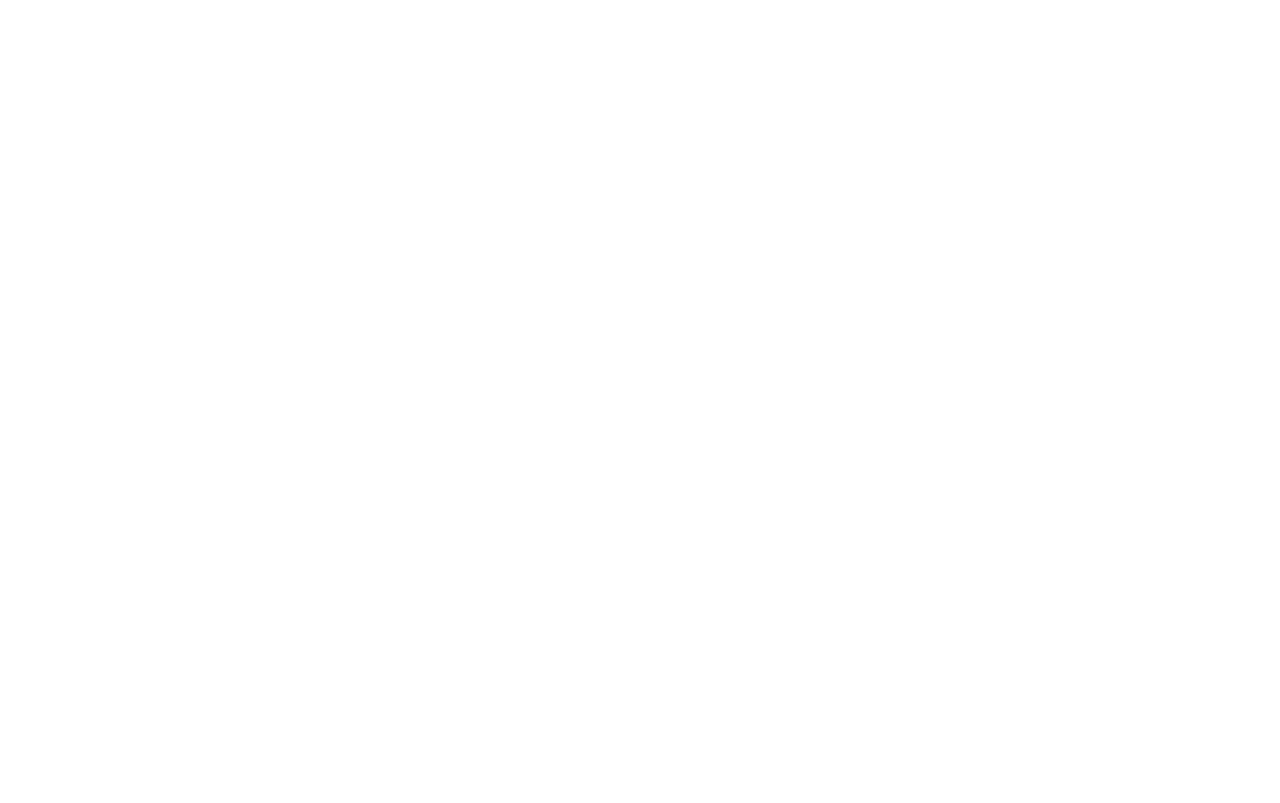
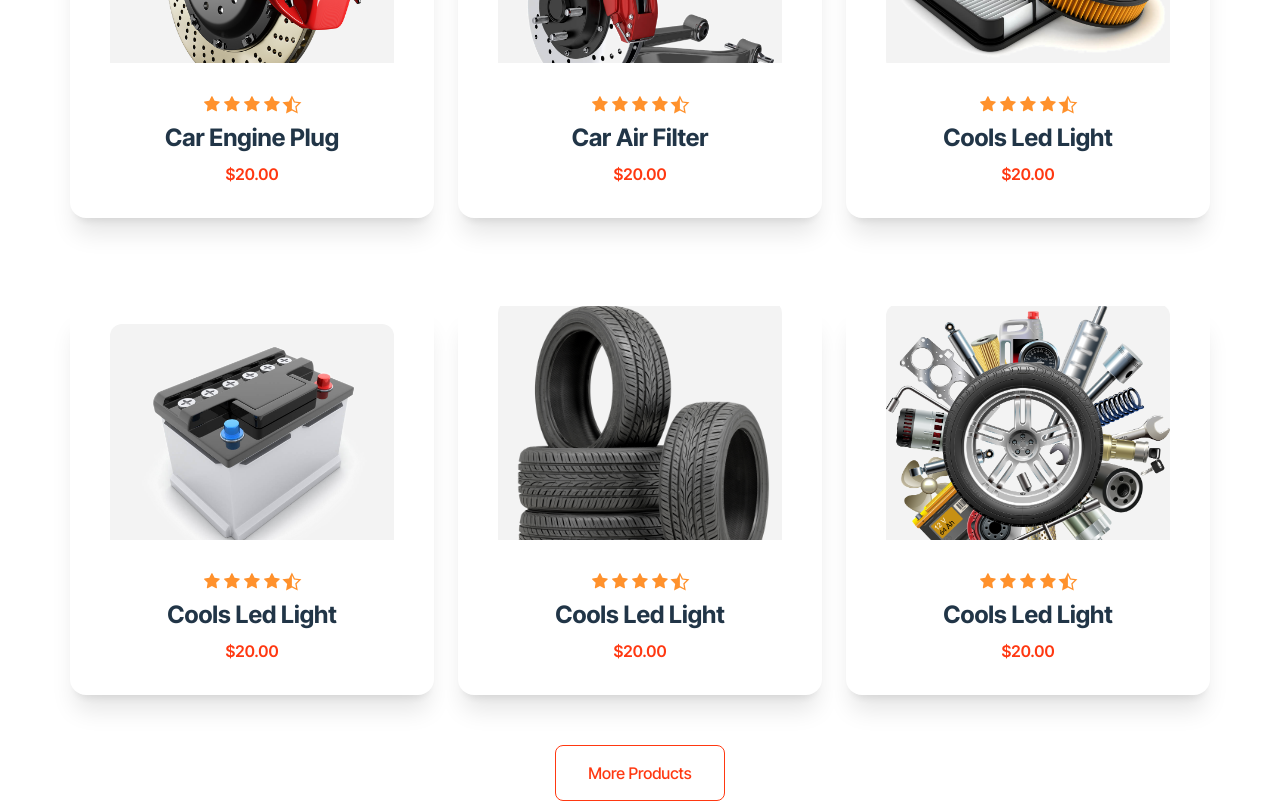
Before and after one commit to rezwanrahimr/Genius-Car-Client, a React (Vite) app: page / in a window 1280 px wide. Shown: the part 3600-4403 px from the top of the page. Before the commit the page ends 3450 px from the top, so only its background shows below. Built offline with nearby package versions, Linux system fonts and the light colour scheme.

Commit message:
products section done

```diff
--- /dev/null
+++ b/public/products.json
@@ -0,0 +1,38 @@
+[
+  {
+    "_id": 1,
+    "title": "Car Engine Plug",
+    "price": 20.0,
+    "img": "/src/assets/images/products/1.png"
+  },
+  {
+    "_id": 2,
+    "title": "Car Air Filter",
+    "price": 20.0,
+    "img": "/src/assets/images/products/2.png"
+  },
+  {
+    "_id": 3,
+    "title": "Cools Led Light",
+    "price": 20.0,
+    "img": "/src/assets/images/products/3.png"
+  },
+  {
+    "_id": 4,
+    "title": "Cools Led Light",
+    "price": 20.0,
+    "img": "/src/assets/images/products/4.png"
+  },
+  {
+    "_id": 5,
+    "title": "Cools Led Light",
+    "price": 20.0,
+    "img": "/src/assets/images/products/5.png"
+  },
+  {
+    "_id": 6,
+    "title": "Cools Led Light",
+    "price": 20.0,
+    "img": "/src/assets/images/products/6.png"
+  }
+]
--- a/public/service.json
+++ b/public/service.json
@@ -107,6 +107,7 @@
     "_id": "635b5b691dafe382a9da8c99",
     "service_id": "03",
     "title": "Automatic Services",
+
     "img": "https://i.ibb.co/wh7t3N3/555.jpg",
     "price": "30.00",
     "description": "Lorem ipsum dolor sit amet consectetur adipisicing elit. Eius veniam nostrum dolores nemo quas. Minima ullam, veniam, nesciunt quae dolore animi blanditiis deserunt, ea esse dolorum ipsum quibusdam ipsa! Corrupti at, excepturi, fugiat aut nihil neque aliquid sapiente dignissimos provident, animi molestiae ipsum. Repudiandae ipsa id nihil reiciendis soluta eos ducimus pariatur, nam architecto tenetur quo quos commodi est libero repellendus vitae. Fuga numquam nulla nam, facere neque expedita voluptatibus pariatur necessitatibus vel, dignissimos ab esse magni accusamus eveniet ad corrupti, architecto nostrum. Aspernatur ex quibusdam at cum nulla!",
--- a/src/Pages/Home/Home.jsx
+++ b/src/Pages/Home/Home.jsx
@@ -3,6 +3,7 @@
 import About from "./About/About";
 import Service from "./Service/Service";
 import Info from "./Info/Info";
+import Products from "./Products/Products";
 
 const Home = () => {
   return (
@@ -11,6 +12,7 @@
       <About></About>
       <Service></Service>
       <Info></Info>
+      <Products></Products>
     </div>
   );
 };
--- /dev/null
+++ b/src/Pages/Home/Products/ProductCard/ProductsCard.jsx
@@ -0,0 +1,41 @@
+import React from "react";
+import { AiFillStar } from "react-icons/ai";
+import { ImStarHalf } from "react-icons/im";
+import "./productsCard.css";
+
+const ProductsCard = ({ product }) => {
+  const { _id, title, img, price } = product;
+
+  return (
+    <div>
+      <div
+        className="card  bg-base-100 shadow-xl mt-16"
+        style={{ width: "364px", height: "389px" }}
+      >
+        <figure className="px-10 pt-10">
+          <img
+            src={img}
+            alt="Shoes"
+            className="rounded-xl"
+            style={{ backgroundColor: "#F3F3F3" }}
+          />
+        </figure>
+        <div className="card-body items-center text-center">
+          <p className="flex">
+            <AiFillStar className="star-icon "></AiFillStar>
+            <AiFillStar className="star-icon "></AiFillStar>
+            <AiFillStar className="star-icon "></AiFillStar>
+            <AiFillStar className="star-icon "></AiFillStar>
+            <ImStarHalf className="star-icon "></ImStarHalf>
+          </p>
+          <h2 className="card-title text-2xl font-bold">{title}</h2>
+          <p className="font-semibold" style={{ color: "#FF3811" }}>
+            ${price}.00
+          </p>
+        </div>
+      </div>
+    </div>
+  );
+};
+
+export default ProductsCard;
--- /dev/null
+++ b/src/Pages/Home/Products/ProductCard/productsCard.css
@@ -0,0 +1,5 @@
+.star-icon {
+  width: 19.82px;
+  height: 18.97px;
+  color: #ff912c;
+}
--- /dev/null
+++ b/src/Pages/Home/Products/Products.jsx
@@ -0,0 +1,47 @@
+import React, { useEffect, useState } from "react";
+import TopHeader from "../../Sheard/TopHeader/TopHeader";
+import ProductsCard from "./ProductCard/ProductsCard";
+
+const Products = () => {
+  const [products, setProducts] = useState([]);
+
+  // Load Products.
+  useEffect(() => {
+    fetch("/public/products.json")
+      .then((res) => res.json())
+      .then((data) => setProducts(data));
+  }, []);
+  return (
+    <div className="text-center">
+      <div>
+        <TopHeader>
+          {{
+            firstName: "Popular Products",
+            secondName: "Browse Our Products",
+            thadName: `the majority have suffered alteration in some form, by injected humour, or randomised words which don't look even slightly believable. `,
+          }}
+        </TopHeader>
+      </div>
+      <div className="grid grid-cols-3 gap-6">
+        {products.map((element) => (
+          <ProductsCard key={element._id} product={element}></ProductsCard>
+        ))}
+      </div>
+      {/* More Service Button */}
+      <button
+        style={{
+          width: "170px",
+          height: "56px",
+          color: "#FF3811",
+          background: "none",
+          border: "1px solid #FF3811",
+          margin: "50px auto",
+        }}
+      >
+        More Products
+      </button>
+    </div>
+  );
+};
+
+export default Products;
```
